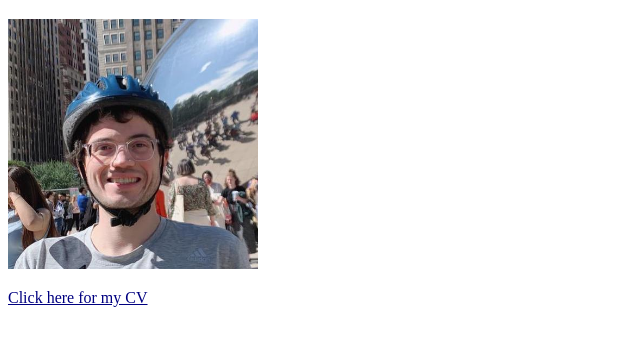
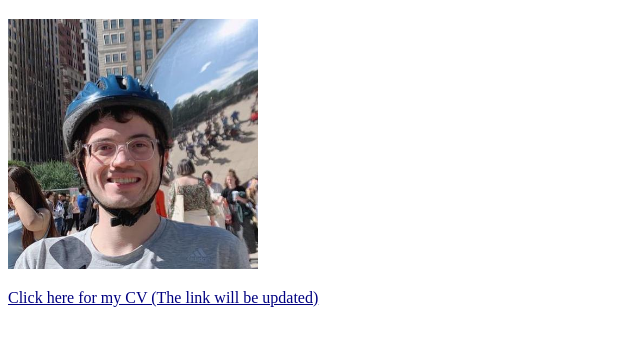
Before and after one commit to relugzosiraba/test_homepage.github.io, a plain HTML site: page index.html in a window 1280 px wide. Shown: the part 61-406 px from the top of the page, without its empty margins (0-640 px from the left). Drawn offline with Linux system fonts and the light colour scheme.

Commit message:
Update index.html

```diff
--- a/index.html
+++ b/index.html
@@ -4,6 +4,6 @@
 <h1>A. Baris Ozguler</h1>
 <img src="me/me.jpeg" type="me/me"  height="250" width="250" >
 </p>
-<a href="http://google.com" style="color:Navy;">Click here for my CV</a>
+<a href="http://google.com" style="color:Navy;">Click here for my CV (The link will be updated)</a>
 </body>
 </html>
```
